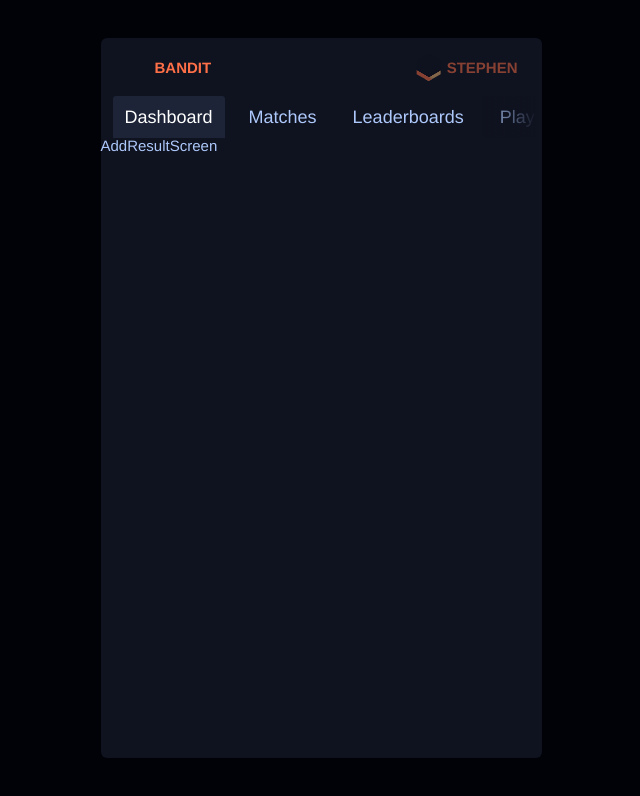
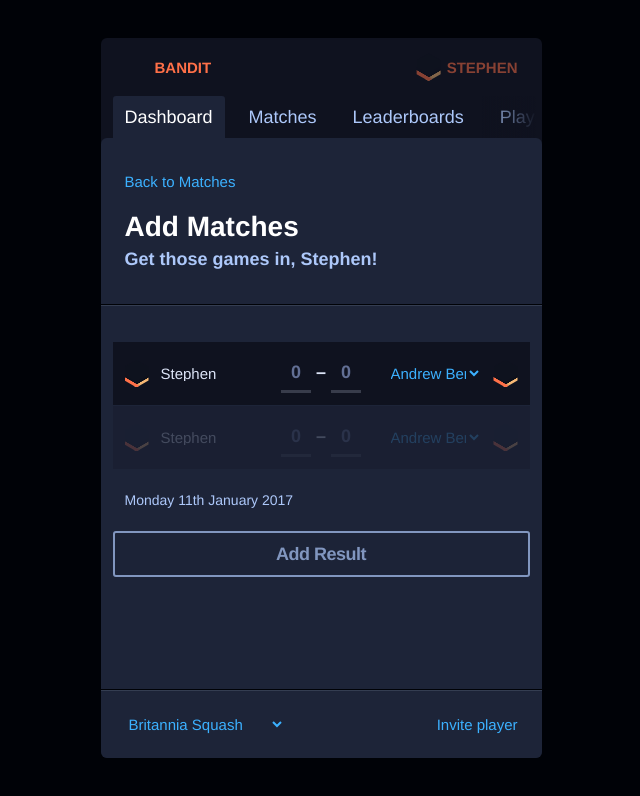
Before and after one commit to cjquinn/bandit-web-client, a React app: page /add-result in a window 1280 px wide. Shown: the top 796 px of the page, without its empty margins (319-959 px from the left). Built offline with nearby package versions, Linux system fonts and the light colour scheme; a web font is replaced by a local one.

Commit message:
Add matches biz

```diff
--- /dev/null
+++ b/src/components/AddMatches.js
@@ -0,0 +1,48 @@
+import PropTypes from 'prop-types';
+import React from 'react';
+
+// Components
+import PlayerPhoto from '../components/PlayerPhoto';
+
+const AddMatches = () => (
+
+    <li class="u-bgcolor-fold">
+        <div class="u-flex u-ai-center u-pv-1bl u-ph-1bl u-color-paste">
+
+            <div class="u-grow-1 u-basis-0 u-flex u-ai-center u-jc-center u-order-2 u-align-center u-hspace-1bl">
+
+                <dt class="u-size-h4 u-weight-bold u-ws-no">
+                    <span class="o-dictate">Teddy Austin </span> <input class="u-width-205bl u-line-2 u-align-center" type="number" placeholder="0" min="0" max="14" /> &ndash; <span class="o-dictate">Angelica Hamlet </span><input class="u-width-205bl u-line-2 u-align-center" type="number" placeholder="0" min="0" max="14" />
+                </dt>
+
+            </div>
+
+            <div class="u-ov-hidden u-grow-1 u-basis-0 u-order-1 u-flex u-ai-center u-align-left u-hspace-1bl">
+
+                <PlayerPhoto />
+
+                <span class="o-ellipsis" aria-hidden="true">Stephen</span>
+
+            </div>
+
+            <div class="u-ov-hidden u-grow-1 u-basis-0 u-order-3 u-flex u-ai-center u-jc-end u-align-right u-hspace-1bl">
+
+                <select class="u-color-playdough">
+                    <option selected="" disabled>Opponent</option>
+                    <optgroup label="Find player:">
+                        <option>Andrew Berkheardt</option>
+                        <option>Betty Praline</option>
+                        <option>Charice Melontown</option>
+                    </optgroup>
+                </select>
+
+                <PlayerPhoto />
+
+            </div>
+
+        </div>
+    </li>
+
+);
+
+export default AddMatches;
--- a/src/screens/AddResultScreen.js
+++ b/src/screens/AddResultScreen.js
@@ -2,10 +2,61 @@ import React from 'react';
 
 import Template from '../components/Template';
 
+// Components
+import Footer from '../components/Footer';
+
+import AddMatches from '../components/AddMatches';
+
 const AddResultScreen = () => (
-    <Template>
-        AddResultScreen
-    </Template>
+    <div class="o-main">
+
+        <div class="o-container u-ph-1bl u-vspace-2bl">
+
+                <a href="/matches.php" class="u-color-playdough">Back to Matches</a>
+
+                <header class="o-container">
+
+                <div class="u-flex u-ai-center u-jc-between">
+
+                    <div class="u-vspace-06r">
+                        <h1 class="u-size-h1 u-color-white">Add Matches</h1>
+                        <h2 class="u-size-h4">Get those games in, Stephen!</h2>
+                    </div>
+
+                </div>
+
+            </header>
+
+            </div>
+
+            <hr class="c-hr" />
+
+            <section class="o-container u-vspace-3bl">
+
+                <div class="u-vspace-2bl">
+
+                    <div class="u-vspace-1px">
+                        <div title>
+                            <AddMatches />
+                        </div>
+                        <div title class="u-opac-02">
+                            <AddMatches />
+                        </div>
+                    </div>
+
+                    <div class="u-flex u-ai-center u-ph-1bl u-hspace-05bl u-size-14px">
+                        <span>Monday 11th January 2017</span>
+                    </div>
+
+                    <a href="#add-result" class="c-button" disabled>Add Result</a>
+
+                </div>
+
+            </section>
+
+            <Footer />
+
+    </div>
 );
 
 export default AddResultScreen;
```
Also changed, not shown: src/assets/svg/logo-head.svg (added), src/assets/svg/logoHead.svg (added).
